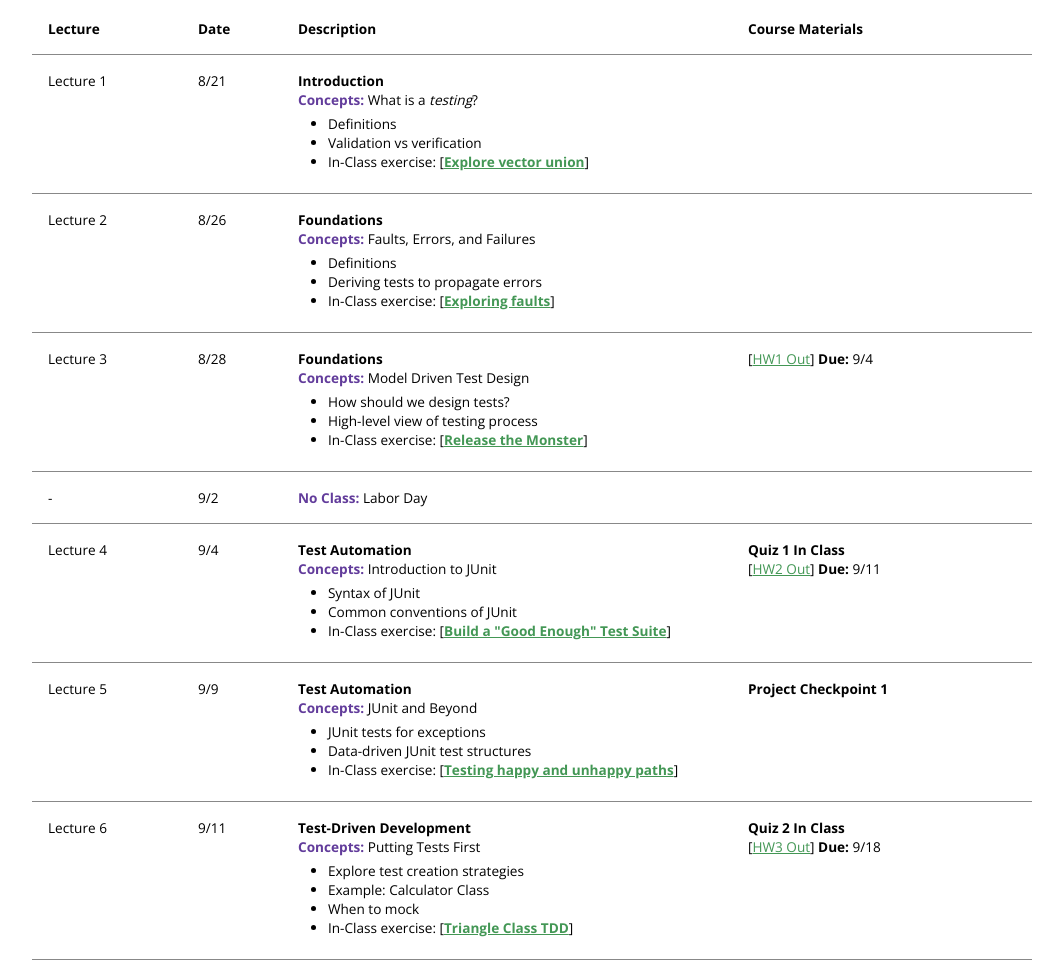
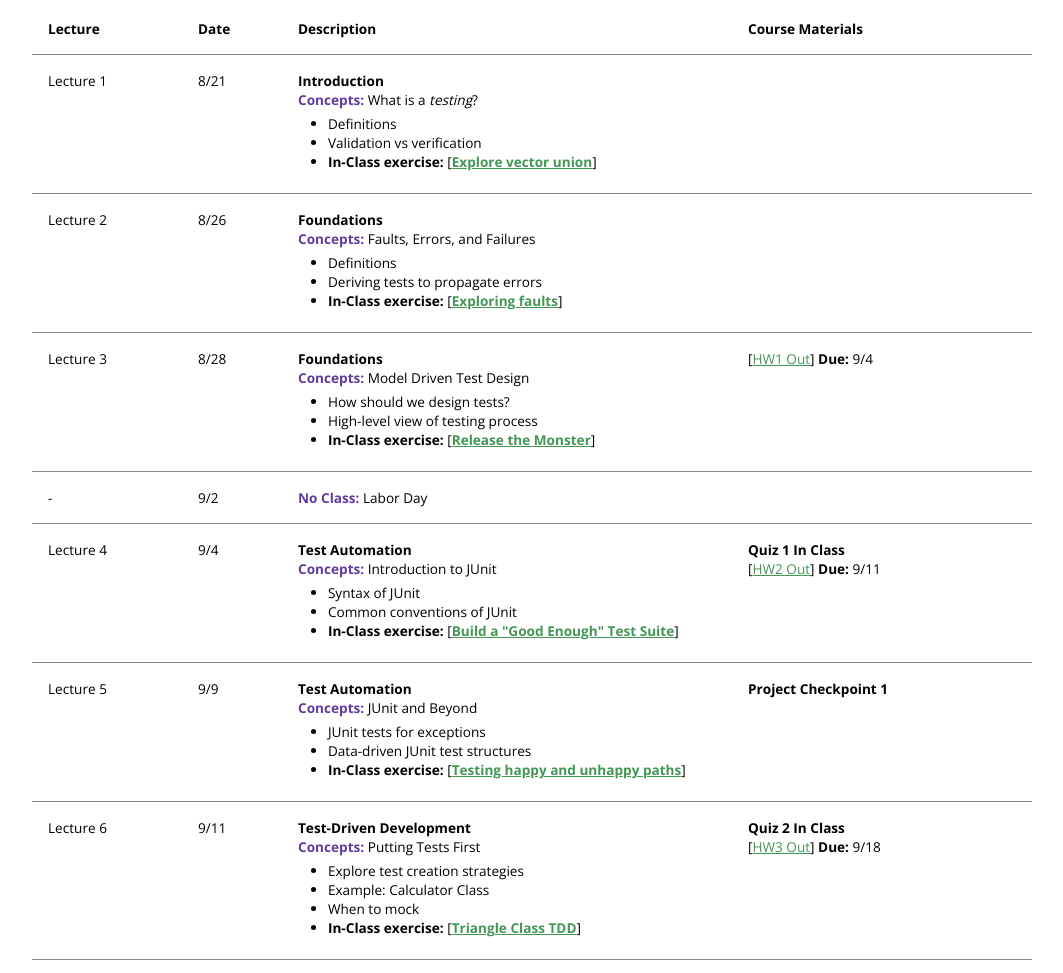
Before and after one commit to comp611-fall19/comp611-fall19.github.io, a plain HTML site: page index.html in a window 1280 px wide. Shown: the part 532-1505 px from the top of the page, without its empty margins (108-1171 px from the left). Drawn offline with nearby package versions, Linux system fonts and the light colour scheme.

Commit message:
Update index.html

```diff
--- a/index.html
+++ b/index.html
@@ -61,7 +61,7 @@
 			  <ul>
 				<li>Definitions</li>
 				<li>Validation vs verification</i></li>
-				<li>In-Class exercise: [<b><a href="InClass/Lecture_1_Exercise.pdf" style ="color:#439755">Explore vector union</a></b>]</li>
+				<li><b>In-Class exercise:</b> [<b><a href="InClass/Lecture_1_Exercise.pdf" style ="color:#439755">Explore vector union</a></b>]</li>
 			  </ul>
             </td>
             <td>
@@ -76,7 +76,7 @@
 			  <ul>
 				<li>Definitions</li>
 				<li>Deriving tests to propagate errors</i></li>
-				<li>In-Class exercise: [<b><a href="InClass/Lecture_2_Exercise.pdf" style ="color:#439755">Exploring faults</a></b>]</li>
+				<li><b>In-Class exercise:</b> [<b><a href="InClass/Lecture_2_Exercise.pdf" style ="color:#439755">Exploring faults</a></b>]</li>
 			  </ul>
             </td>
             <td>
@@ -91,7 +91,7 @@
 			  <ul>
 				<li>How should we design tests?</li>
 				<li>High-level view of testing process</li>
-				<li>In-Class exercise: [<b><a href="InClass/Lecture_3_Exercise.pdf" style ="color:#439755">Release the Monster</a></b>]</li>
+				<li><b>In-Class exercise:</b> [<b><a href="InClass/Lecture_3_Exercise.pdf" style ="color:#439755">Release the Monster</a></b>]</li>
 			  </ul>
             </td>
             <td>
@@ -117,7 +117,7 @@
 			  <ul>
 				<li>Syntax of JUnit</li>
 				<li>Common conventions of JUnit</li>
-				<li>In-Class exercise: [<b><a href="InClass/Lecture_4_Exercise.pdf" style ="color:#439755">Build a "Good Enough" Test Suite</a></b>]</li>
+				<li><b>In-Class exercise:</b> [<b><a href="InClass/Lecture_4_Exercise.pdf" style ="color:#439755">Build a "Good Enough" Test Suite</a></b>]</li>
 			  </ul>
             </td>
             <td>
@@ -134,7 +134,7 @@
 			  <ul>
 				<li>JUnit tests for exceptions</li>
 				<li>Data-driven JUnit test structures</li>
-				<li>In-Class exercise: [<b><a href="InClass/Lecture_5_Exercise.pdf" style ="color:#439755">Testing happy and unhappy paths</a></b>]</li>
+				<li><b>In-Class exercise:</b> [<b><a href="InClass/Lecture_5_Exercise.pdf" style ="color:#439755">Testing happy and unhappy paths</a></b>]</li>
 			  </ul>
             </td>
             <td>
@@ -151,7 +151,7 @@
 				<li>Explore test creation strategies</li>
 				<li>Example: Calculator Class</li>
 				<li>When to mock</li>
-				<li>In-Class exercise: [<b><a href="InClass/Lecture_6_Exercise.pdf" style ="color:#439755">Triangle Class TDD</a></b>]</li>
+				<li><b>In-Class exercise:</b> [<b><a href="InClass/Lecture_6_Exercise.pdf" style ="color:#439755">Triangle Class TDD</a></b>]</li>
 			  </ul>
             </td>
             <td>
@@ -200,7 +200,7 @@
 			  <ul>
 				<li>Partition Characteristics</li>
 				<li>Interface-Based vs. Functionality-Based</li>
-				<li>In-Class exercise: [<b><a href="InClass/Lecture_9_Exercise.pdf" style ="color:#439755">ISP for a Stack</a></b>]</li>
+				<li><b>In-Class exercise:</b> [<b><a href="InClass/Lecture_9_Exercise.pdf" style ="color:#439755">ISP for a Stack</a></b>]</li>
 			  </ul>
             </td>
             <td>
@@ -215,7 +215,7 @@
 			  <ul>
 				<li>Explore different parition strategies</li>
 				<li>ISP Coverage Subsumption</li>
-				<li>In-Class exercise: [<b><a href="InClass/Lecture_10_Exercise.pdf" style ="color:#439755">Fix a Set intersection ISP</a></b>]</li>
+				<li><b>In-Class exercise:</b> [<b><a href="InClass/Lecture_10_Exercise.pdf" style ="color:#439755">Fix a Set intersection ISP</a></b>]</li>
 			  </ul>
             </td>
             <td>
```
